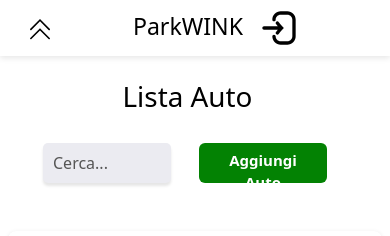
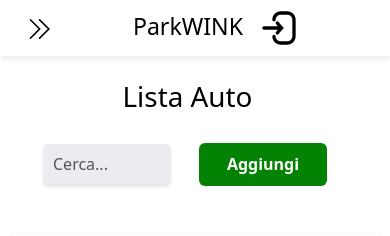
Before and after one commit to AleMochiOnori/parkWink, a React (Vite) app: page / in a window 390 px wide. Shown: the top 236 px of the page. Built offline with nearby package versions, Linux system fonts and the light colour scheme; data requests are answered from the project's data file.

Commit message:
responsive fix

```diff
--- a/src/components/Common/Sidebar/SideBar.tsx
+++ b/src/components/Common/Sidebar/SideBar.tsx
@@ -1,6 +1,6 @@
 import { Link } from "react-router-dom";
 import "./sideBar.css";
-import { useEffect, useRef, useState } from "react";
+import { useState } from "react";
 
 
 
@@ -17,7 +17,7 @@ const SideBar = () => {
   return (
     <div className={`sideBar-container ${isOpen ? "open" : "collapsed"}`}>
       <div className="top-content">
-          <div onClick={toggleSidebar} className={`${isOpen ? "whiteCollapseSvg" : "blackSvg"}`}></div>
+          <div onClick={toggleSidebar} className={`${isOpen ? "whiteCollapseSvg rotatedWhite" : "blackSvg rotatedBlack"}`}></div>
       </div>
       <div className="middle-content">
         <Link to="/auto">
--- a/src/components/Common/Sidebar/sideBar.css
+++ b/src/components/Common/Sidebar/sideBar.css
@@ -86,6 +86,20 @@
         top: 1px;
         left: 25px;
         z-index: 2;
+        transition: transform 0.3s ease;
+        display: block;
+        /* visibile solo in mobile */
+        transform: rotate(90deg);
+        /* stato iniziale → freccia a destra */
+    }
+
+    .rotatedWhite {
+        transform: rotate(-90deg);
+        /* sidebar aperta → freccia a sinistra */
+    }
+
+    .rotatedBlack {
+        transform: rotate(90deg);
     }
 
     .blackSvg {
@@ -99,6 +113,7 @@
         top: 1px;
         left: 25px;
         z-index: 2;
+        transition: transform 0.3s ease;
     }
 
     .sideBar-container.collapsed {
--- a/src/components/pages/AutoPage.css
+++ b/src/components/pages/AutoPage.css
@@ -39,16 +39,24 @@
     justify-content: center;
     gap: 20px;
 }
+@media (max-width : 630px) {
+     .pagination{
+        margin-left: -100px;
+    }
+
+
+}
 
 
 
 @media (max-width : 600px) {
     .buttonGreen2{
-        width: 6rem;
+        width: 3rem;
         font-size: 15px;
         height: 4.5rem;
 
     }
+
 
 
     .ciao{
@@ -56,14 +64,3 @@
     }
 
 }
-
-
-@media (max-width : 400px) {
-    .buttonGreen2{
-        width: 2rem;
-        font-size: 1px;
-    }
-    .pagination{
-        margin-left: -100px;
-    }
-}
--- a/src/components/pages/AutoPage.tsx
+++ b/src/components/pages/AutoPage.tsx
@@ -96,7 +96,7 @@ const AutoPage = () => {
         <div className="SearchBar">
           <SearchBar value={searchTerm} setSearchTerm={setSearchTerm} />
           <Button className="buttonGreen2" variant="primary" onClick={() => setModalShow(true)}>
-            Aggiungi Auto
+            Aggiungi
           </Button>
           <MyVerticallyCenteredModal
             show={modalShow}
--- a/src/components/pages/ParcheggiPage.tsx
+++ b/src/components/pages/ParcheggiPage.tsx
@@ -24,7 +24,7 @@ const ParcheggiPage = () => {
   const [modalShow, setModalShow] = useState(false);
   const [currentPage, setCurrentPage] = useState(0);
   const [total, setTotal] = useState(0);
-  const itemsPerPage = 9;
+  const itemsPerPage = 10;
 
   const pageCount = Math.ceil(total / itemsPerPage);
 
@@ -93,7 +93,7 @@ const ParcheggiPage = () => {
         <div className="SearchBar">
           <SearchBar value={searchTerm} setSearchTerm={setSearchTerm} />
           <Button className="buttonGreen2" variant="primary" onClick={() => setModalShow(true)}>
-            Aggiungi Parcheggio
+            Aggiungi
           </Button>
           <MyVerticallyCenteredModal
             show={modalShow}
--- a/src/components/pages/PrenotazioniTable.css
+++ b/src/components/pages/PrenotazioniTable.css
@@ -40,9 +40,14 @@
 
 
     .buttonGreen2 {
-        width: 8rem;
-        font-size: 15px;
+        width: 8em;
+        background-color: #038203 !important;
+        border: none;
+        font-weight: bold;
+        height: 2.7rem;
     }
 
 
+
+
 }
--- a/src/components/pages/PrenotazioniTable.tsx
+++ b/src/components/pages/PrenotazioniTable.tsx
@@ -22,9 +22,11 @@ interface Prenotazione {
 const PrenotazioniPage = () => {
   const [searchTerm, setSearchTerm] = useState('');
   const [currentPage, setCurrentPage] = useState(0);
-  const itemsPerPage: number = 9
+  const itemsPerPage: number = 10;
   const [prenotazioni, setPrenotazioni] = useState<Prenotazione[]>([]);
   const [total, setTotal] = useState(0);
+
+
 
   useEffect(() => {
     fetchPrenotazioni(searchTerm, currentPage, itemsPerPage).then(res => {
@@ -89,7 +91,7 @@ const PrenotazioniPage = () => {
           <SearchBar value={searchTerm} setSearchTerm={setSearchTerm} />
           <Link to={"/prenotazioni"}>
             <Button className="buttonGreen2" variant="primary">
-              Aggiungi Prenotazione
+              Aggiungi
             </Button>
           </Link>
 
```
Lines whose indentation alone changed are shown as unchanged.
